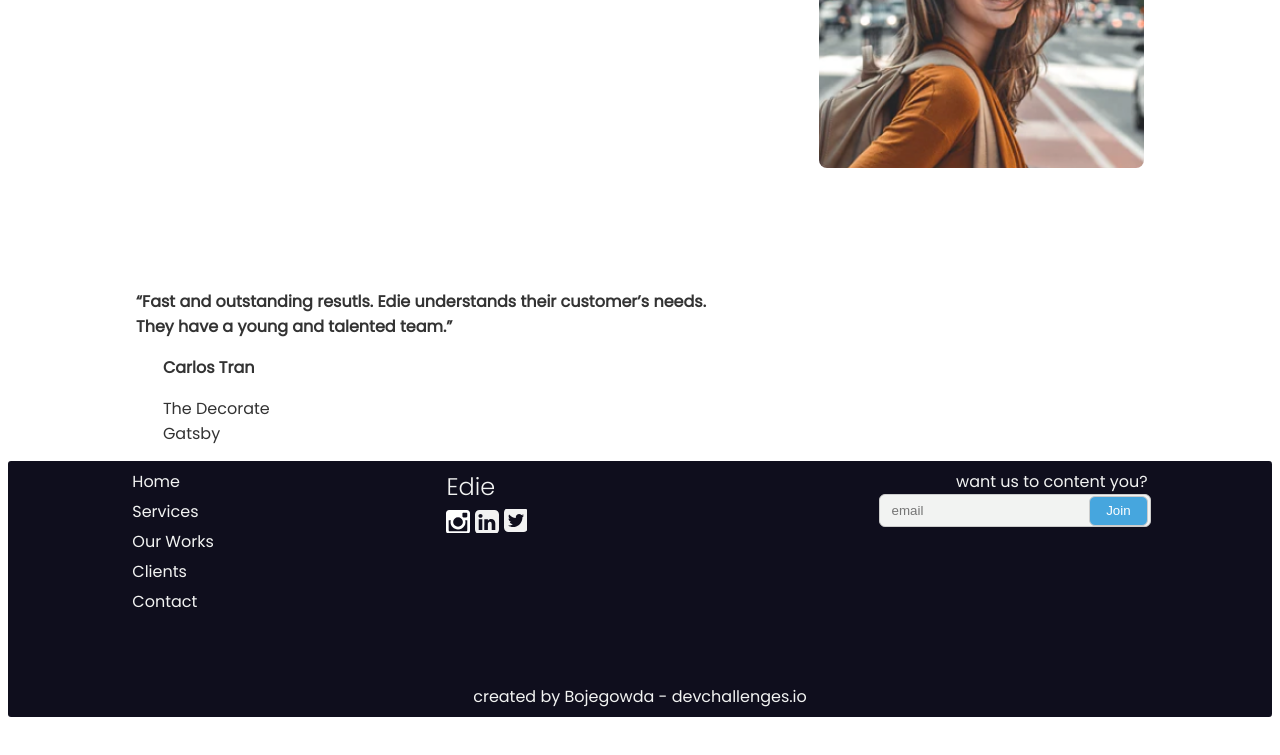
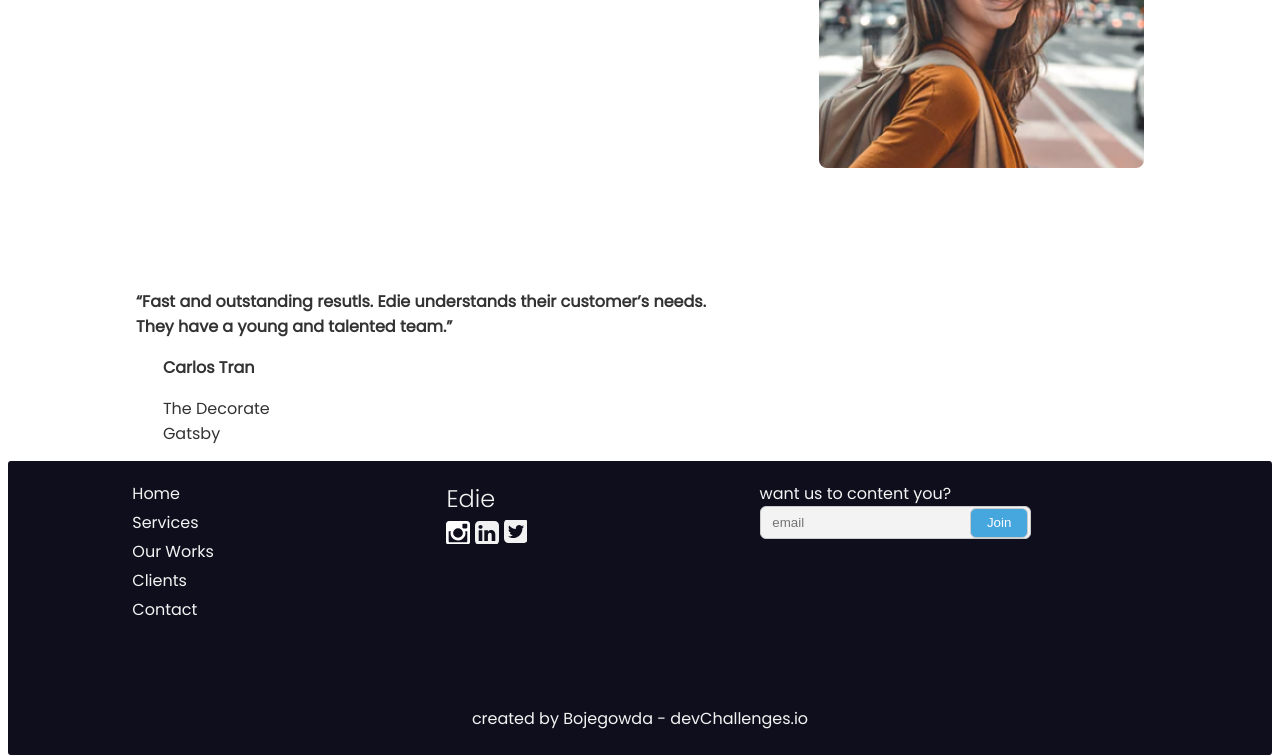
Before and after one commit to bojegowda/edio-homepage, a plain HTML site: page index.html in a window 1280 px wide. Shown: the part 3761-4516 px from the top of the page. Before the commit the page ends 4478 px from the top, so only its background shows below. Drawn offline with Linux system fonts and the light colour scheme.

Commit message:
solved footer issue

```diff
--- a/index.html
+++ b/index.html
@@ -157,7 +157,9 @@
           <input type="button" class="button-1" value="Join" />
         </div>
       </div>
-      <footer>created by Bojegowda - devchallenges.io</footer>
+      <footer>
+        <p>created by Bojegowda - devChallenges.io</p>
+      </footer>
     </footer>
 
   </div>
--- a/style.css
+++ b/style.css
@@ -288,7 +288,7 @@ input[type="text"] {
   grid-column: 1 / span 12;
 }
 
-@media (min-width: 1020px) {
+@media (min-width: 768px) {
   .edie-home-page.container .nav .item {
     cursor: pointer;
   }
@@ -484,9 +484,7 @@ input[type="text"] {
     grid-template-columns: repeat(12, 1fr);
     background-color: #0f0e1d;
     color: #f2f3f2;
-  }
-  .edie-home-page.container .page-end .footer-logo {
-    text-align: end;
+    padding-top: 20px;
   }
   .edie-home-page.container .page-end .lists {
     grid-row: 1 / span 1;
@@ -494,8 +492,12 @@ input[type="text"] {
     display: flex;
     justify-content: space-around;
   }
+  .edie-home-page.container .page-end .lists .item {
+    display: flex;
+    justify-content: space-around;
+  }
   .edie-home-page.container .page-end .lists div {
-    padding-bottom: 5px;
+    padding-bottom: 4px;
   }
   .edie-home-page.container .page-end footer {
     grid-row: 2 / span 1;
```
